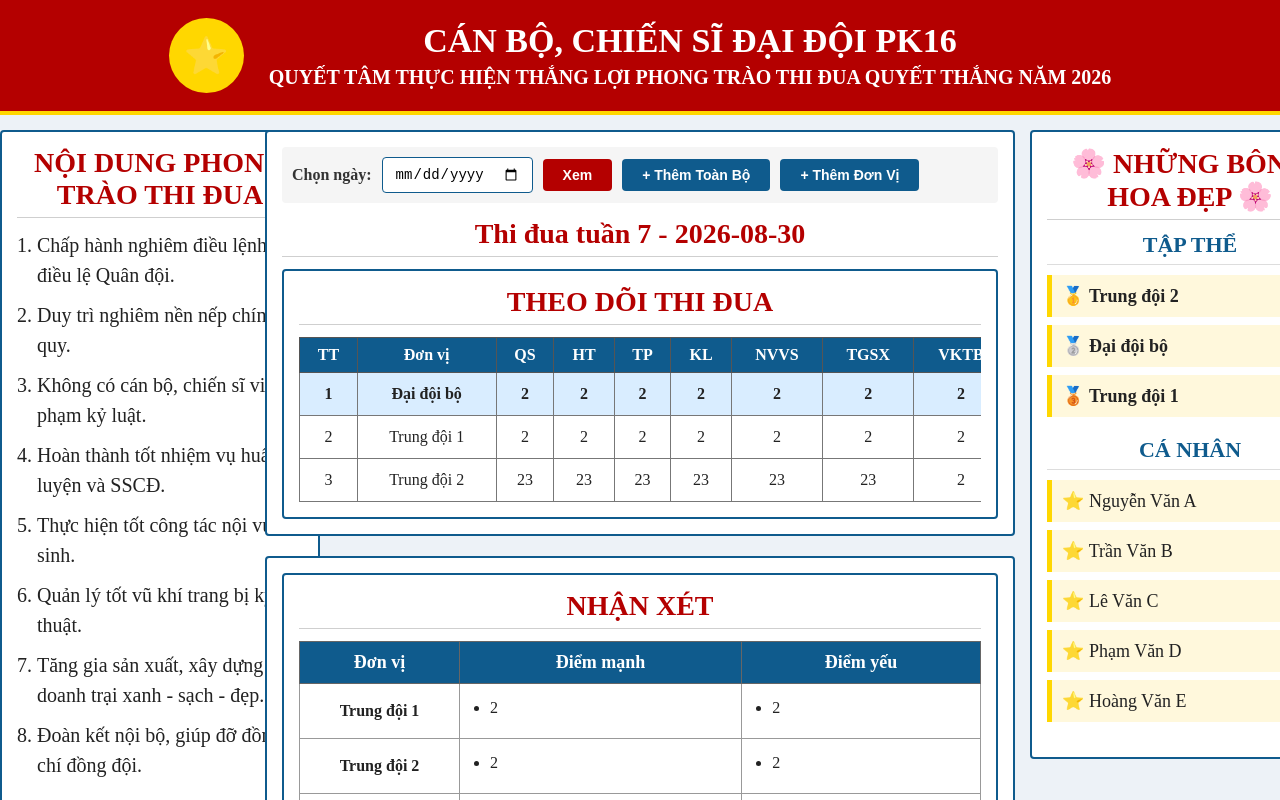
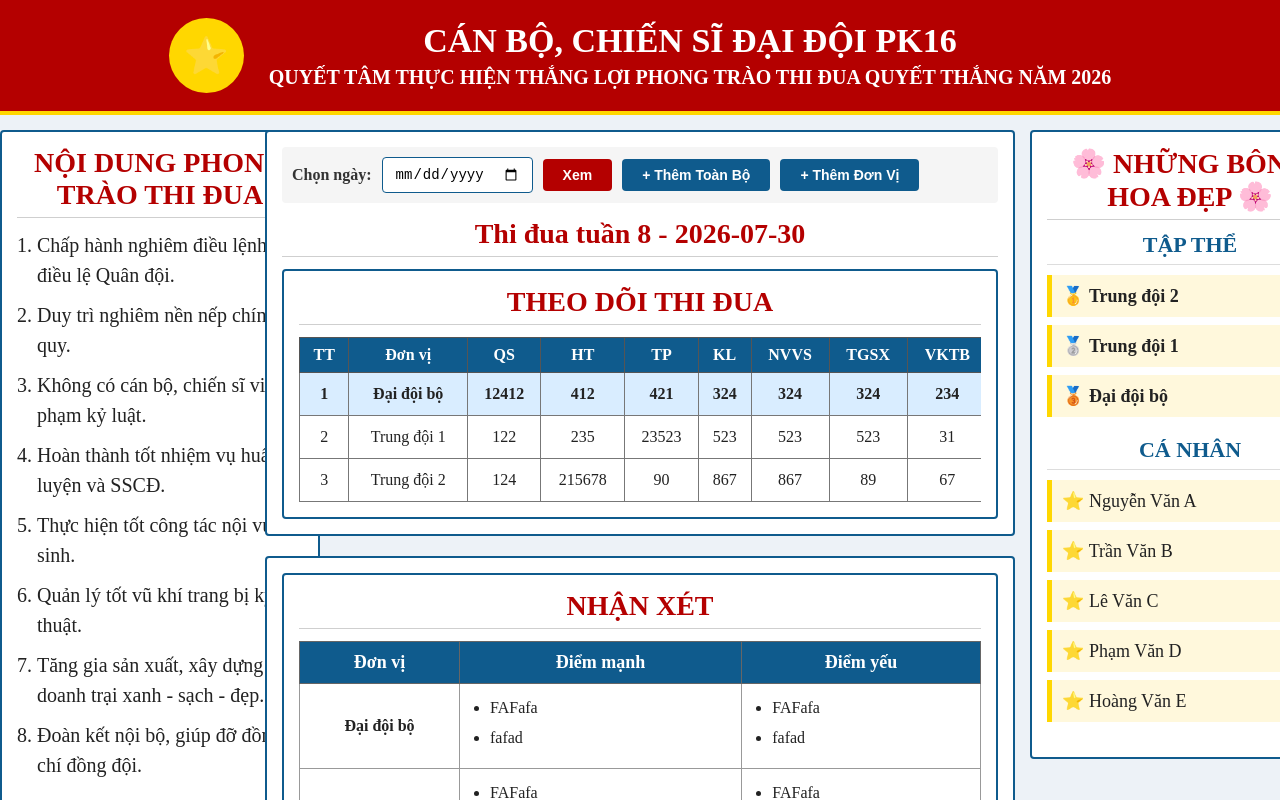
Before and after one commit to NguyenTienDat301/my-react-app, a React (Vite) app: page / in a window 1280 px wide. Shown: the top 800 px of the page. Built offline with nearby package versions, Linux system fonts and the light colour scheme; data requests are answered from the project's data file.

Commit message:
fix comment

```diff
--- a/db.json
+++ b/db.json
@@ -39,6 +39,11 @@
       "id": 7,
       "date": "2026-08-30",
       "title": "Thi đua tuần 7"
+    },
+    {
+      "id": 8,
+      "date": "2026-07-30",
+      "title": "Thi đua tuần 8"
     }
   ],
   "scores": [
@@ -257,6 +262,78 @@
       "noiVu": 23,
       "tangGia": 23,
       "vkTrangBi": 2
+    },
+    {
+      "id": "IPoKFo-",
+      "weekId": null,
+      "unit": "Đại đội bộ",
+      "quanSo": 123,
+      "hocTap": 123,
+      "tacPhong": 123,
+      "kyLuat": 123,
+      "noiVu": 123,
+      "tangGia": 123,
+      "vkTrangBi": 123
+    },
+    {
+      "id": "ZPsQpEc",
+      "weekId": null,
+      "unit": "Trung đội 1",
+      "quanSo": 13124,
+      "hocTap": 124,
+      "tacPhong": 123,
+      "kyLuat": 124,
+      "noiVu": 123,
+      "tangGia": 312,
+      "vkTrangBi": 2123
+    },
+    {
+      "id": "-o85nWH",
+      "weekId": null,
+      "unit": "Trung đội 2",
+      "quanSo": 412,
+      "hocTap": 421,
+      "tacPhong": 12,
+      "kyLuat": 324,
+      "noiVu": 342,
+      "tangGia": 32,
+      "vkTrangBi": 342
+    },
+    {
+      "id": "68VgWao",
+      "weekId": 8,
+      "unit": "Đại đội bộ",
+      "quanSo": 12412,
+      "hocTap": 412,
+      "tacPhong": 421,
+      "kyLuat": 324,
+      "noiVu": 324,
+      "tangGia": 324,
+      "vkTrangBi": 234
+    },
+    {
+      "id": "tk72xaO",
+      "weekId": 8,
+      "unit": "Trung đội 1",
+      "quanSo": 122,
+      "hocTap": 235,
+      "tacPhong": 23523,
+      "kyLuat": 523,
+      "noiVu": 523,
+      "tangGia": 523,
+      "vkTrangBi": 31
+    },
+    {
+      "id": "ufP2d3F",
+      "weekId": 8,
+      "unit": "Trung đội 2",
+      "quanSo": 124,
+      "hocTap": 215678,
+      "tacPhong": 90,
+      "kyLuat": 867,
+      "noiVu": 867,
+      "tangGia": 89,
+      "vkTrangBi": 67
     }
   ],
   "comments": [
@@ -473,6 +550,146 @@
       "weak": [
         "123"
       ]
+    },
+    {
+      "id": "2NR_Zq9",
+      "weekId": null,
+      "unit": "Đại đội bộ",
+      "strong": [
+        "FAFafa",
+        "fafad",
+        "fafawfa",
+        "âfFaf",
+        "fafawfas"
+      ],
+      "weak": []
+    },
+    {
+      "id": "gAatY7c",
+      "weekId": null,
+      "unit": "Trung đội 1",
+      "strong": [
+        "FAFafa",
+        "fafad",
+        "fafawfa",
+        "âfFaf",
+        "fafawfas"
+      ],
+      "weak": [
+        "FAFafa",
+        "fafad",
+        "fafawfa",
+        "âfFaf",
+        "fafawfas"
+      ]
+    },
+    {
+      "id": "PdCA-jV",
+      "weekId": null,
+      "unit": "Trung đội 2",
+      "strong": [
+        "FAFafa",
+        "fafad",
+        "fafawfa",
+        "âfFaf",
+        "fafawfasvFAFafa",
+        "fafad",
+        "fafawfa",
+        "âfFaf",
+        "fafawfas"
+      ],
+      "weak": [
+        "FAFafa",
+        "fafad",
+        "fafawfa",
+        "âfFaf",
+        "fafawfasFAFafa",
+        "fafad",
+        "fafawfa",
+        "âfFaf",
+        "fafawfas"
+      ]
+    },
+    {
+      "id": "fXDNuzx",
+      "weekId": 8,
+      "unit": "Đại đội bộ",
+      "strong": [
+        "FAFafa",
+        "fafad",
+        "fafawfa",
+        "âfFaf",
+        "fafawfasFAFafa",
+        "fafad",
+        "fafawfa",
+        "âfFaf",
+        "fafawfas"
+      ],
+      "weak": [
+        "FAFafa",
+        "fafad",
+        "fafawfa",
+        "âfFaf",
+        "fafawfasFAFafa",
+        "fafad",
+        "fafawfa",
+        "âfFaf",
+        "fafawfas"
+      ]
+    },
+    {
+      "id": "ZKZ22pY",
+      "weekId": 8,
+      "unit": "Trung đội 1",
+      "strong": [
+        "FAFafa",
+        "fafad",
+        "fafawfa",
+        "âfFaf",
+        "fafawfasFAFafa",
+        "fafad",
+        "fafawfa",
+        "âfFaf",
+        "fafawfas"
+      ],
+      "weak": [
+        "FAFafa",
+        "fafad",
+        "fafawfa",
+        "âfFaf",
+        "fafawfasFAFafa",
+        "fafad",
+        "fafawfa",
+        "âfFaf",
+        "fafawfas"
+      ]
+    },
+    {
+      "id": "I9RrFoa",
+      "weekId": 8,
+      "unit": "Trung đội 2",
+      "strong": [
+        "FAFafa",
+        "fafad",
+        "fafawfa",
+        "âfFaf",
+        "fafawfasFAFafa",
+        "fafad",
+        "fafawfa",
+        "âfFaf",
+        "fafawfas"
+      ],
+      "weak": [
+        "FAFafa",
+        "fafad",
+        "fafawfa",
+        "âfFaf",
+        "fafawfasFAFafa",
+        "fafad",
+        "fafawfa",
+        "âfFaf",
+        "fafawfas"
+      ]
     }
   ],
   "flowers": {
--- a/src/components/CommentTable.tsx
+++ b/src/components/CommentTable.tsx
@@ -25,17 +25,21 @@ const CommentTable = ({ comments }: Props) => {
 
               <td>
                 <ul>
-                  {item.strong.map((text, index) => (
+                  {item.strong.slice(0, 2).map((text, index) => (
                     <li key={index}>{text}</li>
                   ))}
+
+                  {item.strong.length > 2 && <li>...</li>}
                 </ul>
               </td>
 
               <td>
                 <ul>
-                  {item.weak.map((text, index) => (
+                  {item.weak.slice(0, 2).map((text, index) => (
                     <li key={index}>{text}</li>
                   ))}
+
+                  {item.weak.length > 2 && <li>...</li>}
                 </ul>
               </td>
             </tr>
--- a/src/pages/ThiDua.tsx
+++ b/src/pages/ThiDua.tsx
@@ -425,6 +425,11 @@ const ThiDua: React.FC = () => {
   if (loading) {
     return <h2 className="loading">Đang tải dữ liệu...</h2>;
   }
+  const previewComments = comments.map((item) => ({
+    ...item,
+    strong: item.strong.slice(0, 2),
+    weak: item.weak.slice(0, 2),
+  }));
 
   return (
     <div className="page">
@@ -483,7 +488,7 @@ const ThiDua: React.FC = () => {
           <div className="box">
             {/* <h3>NHẬN XÉT</h3> */}
 
-            <CommentTable comments={comments} />
+            <CommentTable comments={previewComments} />
           </div>
         </section>
 
```
Also changed, not shown: 1 other file (tests, documents, lock files or other folders).
